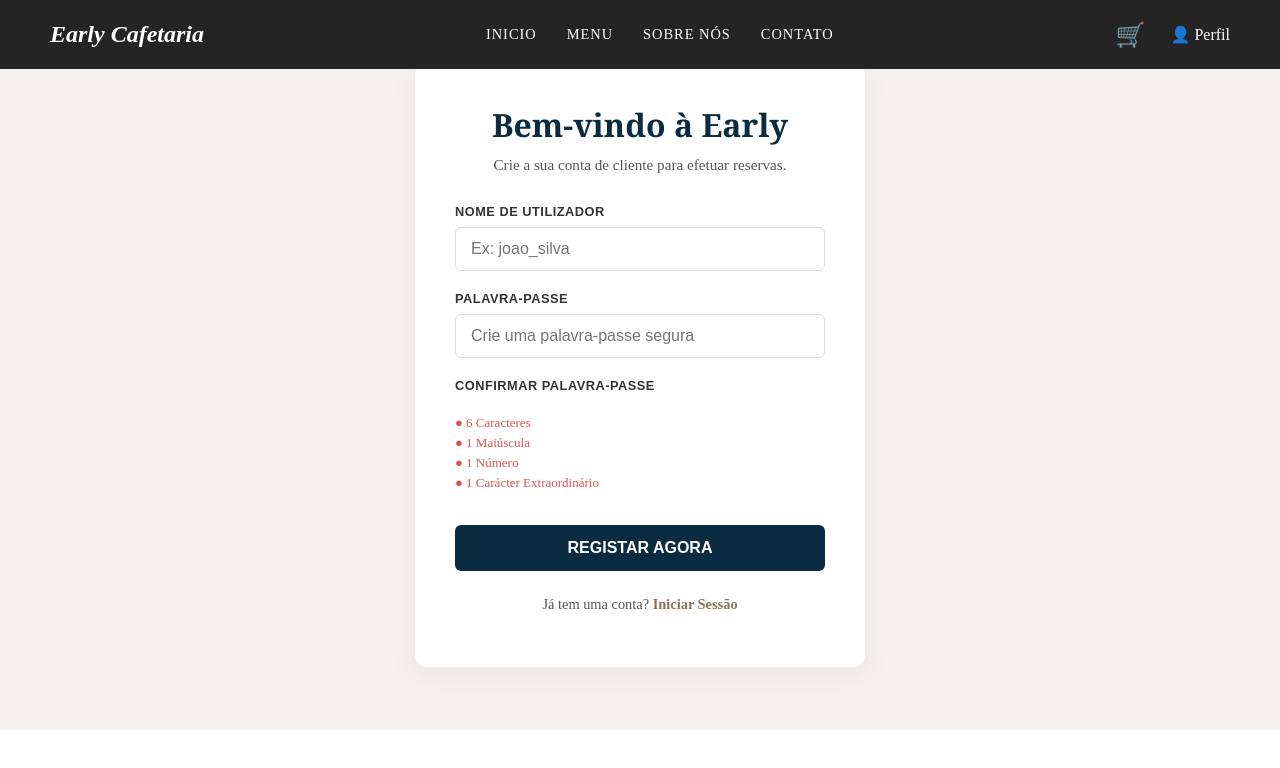
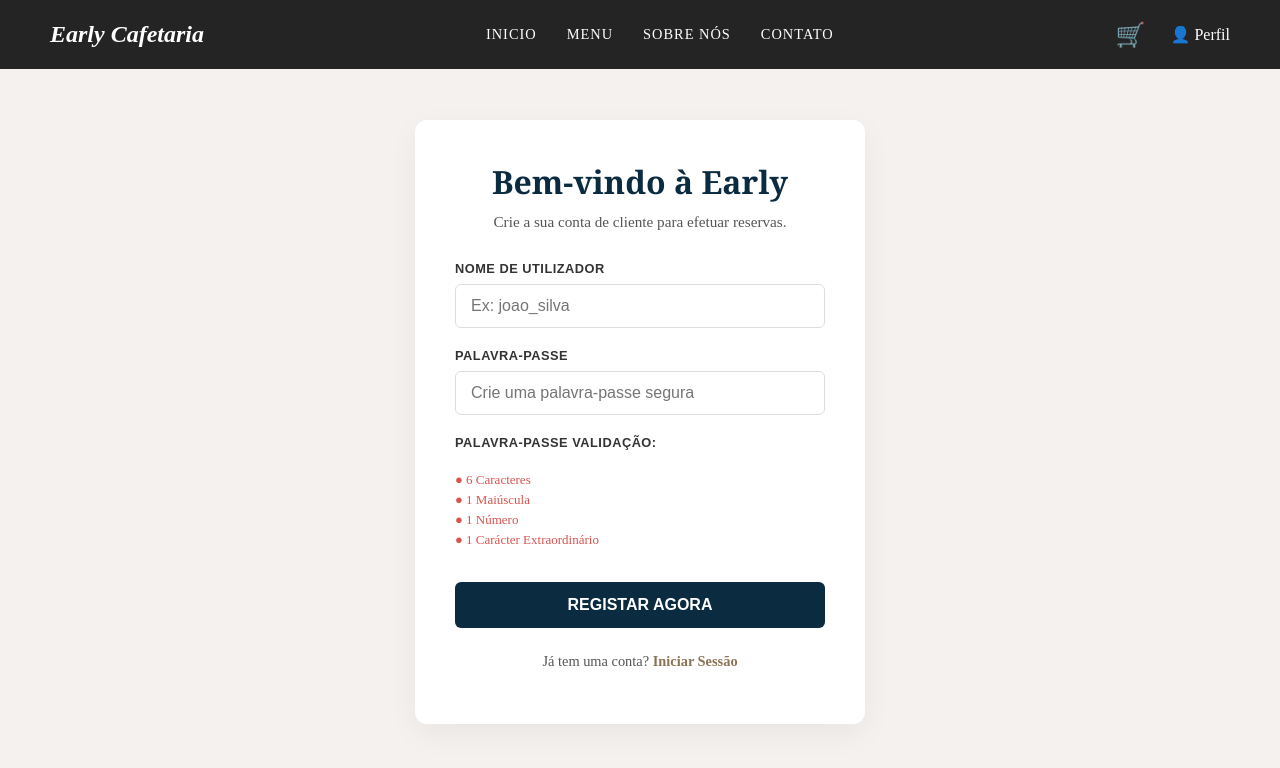
Before and after one commit to Marcelrobi1/cafetaria-frontend, a React (Vite) app: page /register in a window 1280 px wide. Shown: the top 768 px of the page. Built offline with nearby package versions, Linux system fonts and the light colour scheme.

Commit message:
Mudança detalhes

```diff
--- a/src/components/Register/Register.css
+++ b/src/components/Register/Register.css
@@ -4,7 +4,7 @@
   align-items: center;
   min-height: calc(100vh - 70px);
   background-color: #f4f1ee;
-  padding: 20px;
+  padding: 120px;
 }
 
 .register-card {
--- a/src/components/Register/Register.jsx
+++ b/src/components/Register/Register.jsx
@@ -148,7 +148,7 @@ function Register() {
           </div>
 
           <div className="form-group">
-            <label>Confirmar Palavra-passe</label>
+            <label>Palavra-passe validação:</label>
               <div className="password-rules">
                   <p className={passwordChecks.length ? 'valid' : 'invalid'}> ● 6 Caracteres
                 </p>
```
